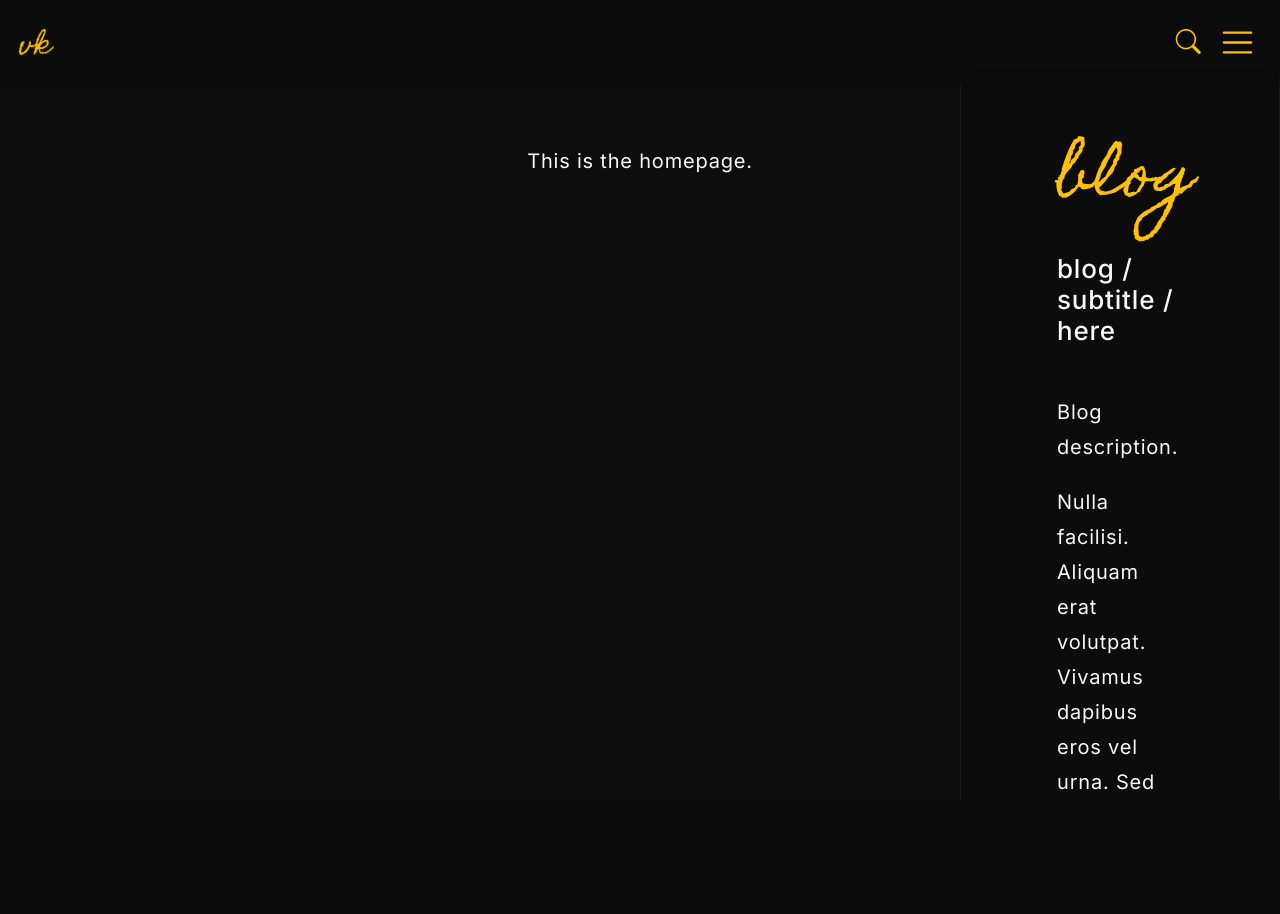
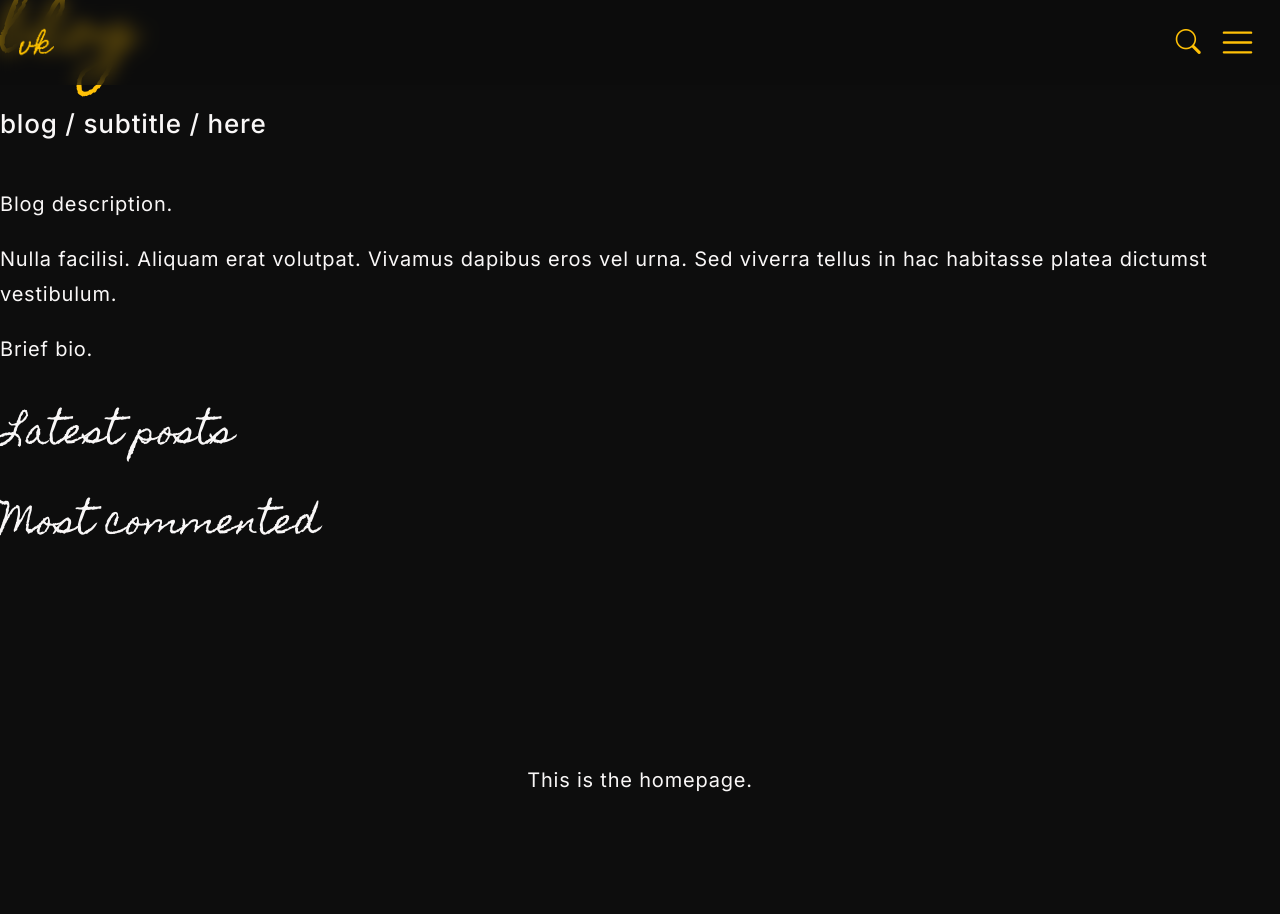
Before and after one commit to violet-kester/django-blog, a Django app: page /blog/ in a window 1280 px wide. Before the commit the page ends 800 px from the top, so only its background shows below. Run offline with Django 4.2, Linux system fonts and the light colour scheme; data that the repository does not hold is empty; some libraries are stand-ins or nearby versions.

```diff
--- a/blog/templates/blog/base.html
+++ b/blog/templates/blog/base.html
@@ -14,7 +14,8 @@
   <link rel="stylesheet" href="https://cdn.jsdelivr.net/npm/bootstrap-icons@1.11.1/font/bootstrap-icons.css">
   <!-- Google fonts -->
   <link href="https://fonts.googleapis.com/css2?family=Homemade+Apple&display=swap" rel="stylesheet">
-  <link href="https://fonts.googleapis.com/css2?family=Inter:wght@100;200;300;400;500;600;700;800;900&display=swap" rel="stylesheet">
+  <link href="https://fonts.googleapis.com/css2?family=Inter:wght@100;200;300;400;500;600;700;800;900&display=swap"
+    rel="stylesheet">
   <!-- Custom stylesheet -->
   <link href="{% static 'css/styles.css' %}" rel="stylesheet">
   <!-- Favicon -->
@@ -25,6 +26,7 @@
     crossorigin="anonymous"></script>
   <!-- htmx - Enable view transitions -->
   <meta name="htmx-config" content='{"globalViewTransitions":true}'>
+</head>
 
 <body hx-boost="true">
   <div class="container-fluid">
@@ -33,15 +35,12 @@
     {% include './navbar.html' %}
 
     <!-- Sidebar -->
-    <aside id="sidebar" class="col-12 col-lg-3 mt-5 p-5 glassy show position-fixed text-center text-lg-left border border-secondary">
-      <div class="container col-10 col-sm-6 col-lg-12 py-5 px-1 px-xl-5">
-        {% include './sidebar.html' %}
-      </div>
-    </aside>
+    {% include './sidebar.html' %}
+
 
     <!-- Content -->
     <main class="p-5 mt-5 mx-5">
-      <div class="container col-12 col-lg-7 col-xl-6 py-5 px-3 px-md-5">
+      <div id="content" class="container col-12 col-lg-7 col-xl-6 py-5 px-3 px-md-5">
         {% block content %}
         {% endblock %}
       </div>
```
